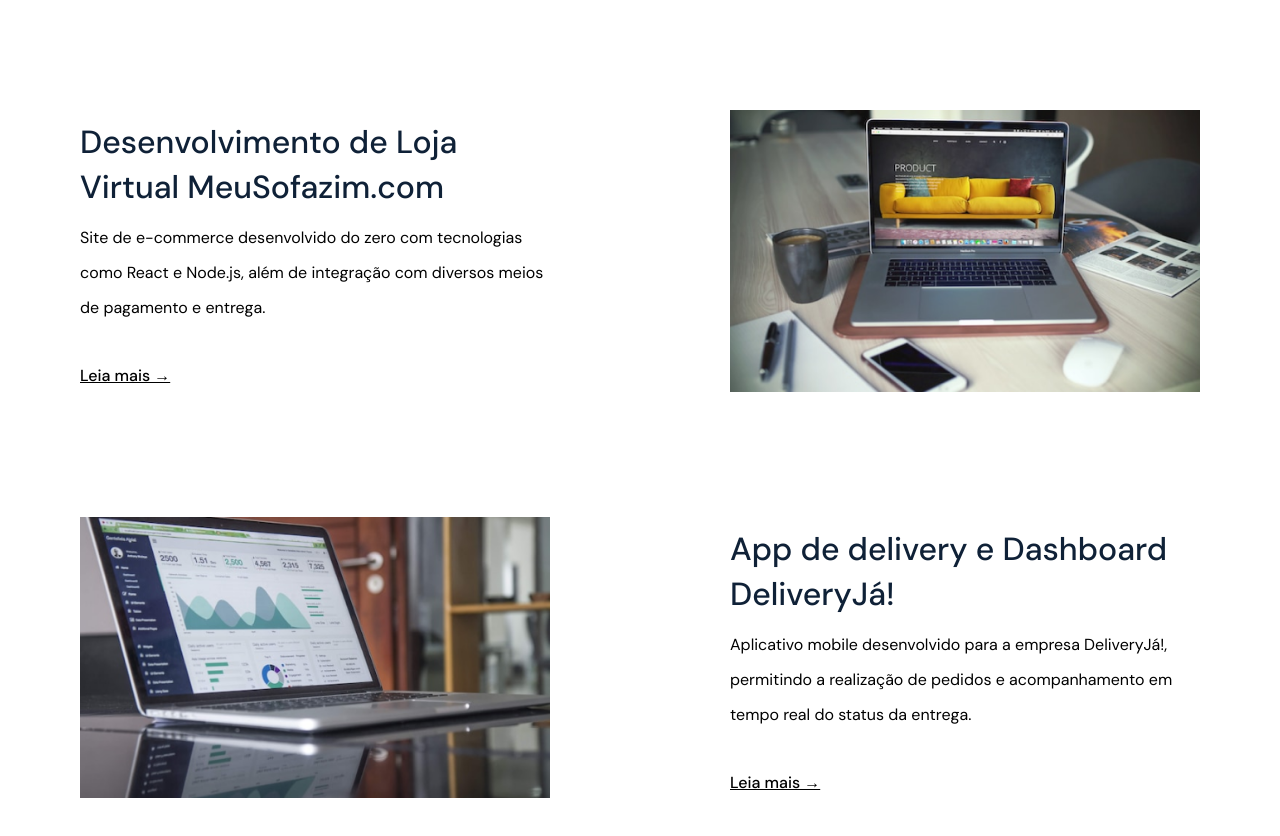
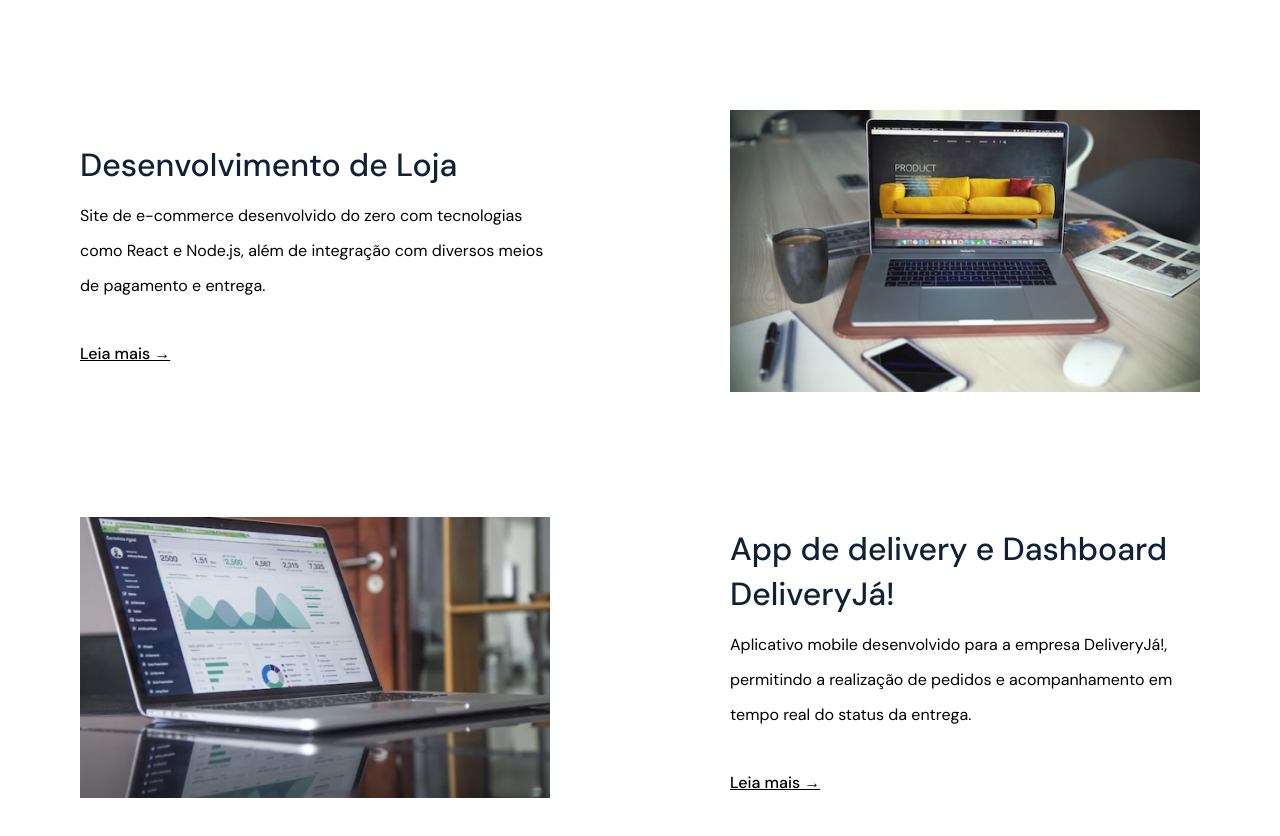
Before and after one commit to Nimsay001/yd.github.io, a plain HTML site: page index.html in a window 1280 px wide. Shown: the part 2840-3676 px from the top of the page. Drawn offline with Linux system fonts and the light colour scheme.

Commit message:
Update index.html

```diff
--- a/index.html
+++ b/index.html
@@ -188,7 +188,7 @@
           </div>
           <div class="projects__info">
             <h3 class="tertiary-title">
-              Desenvolvimento de Loja Virtual MeuSofazim.com
+              Desenvolvimento de Loja
             </h3>
             <p>
               Site de e-commerce desenvolvido do zero com tecnologias como React
```
